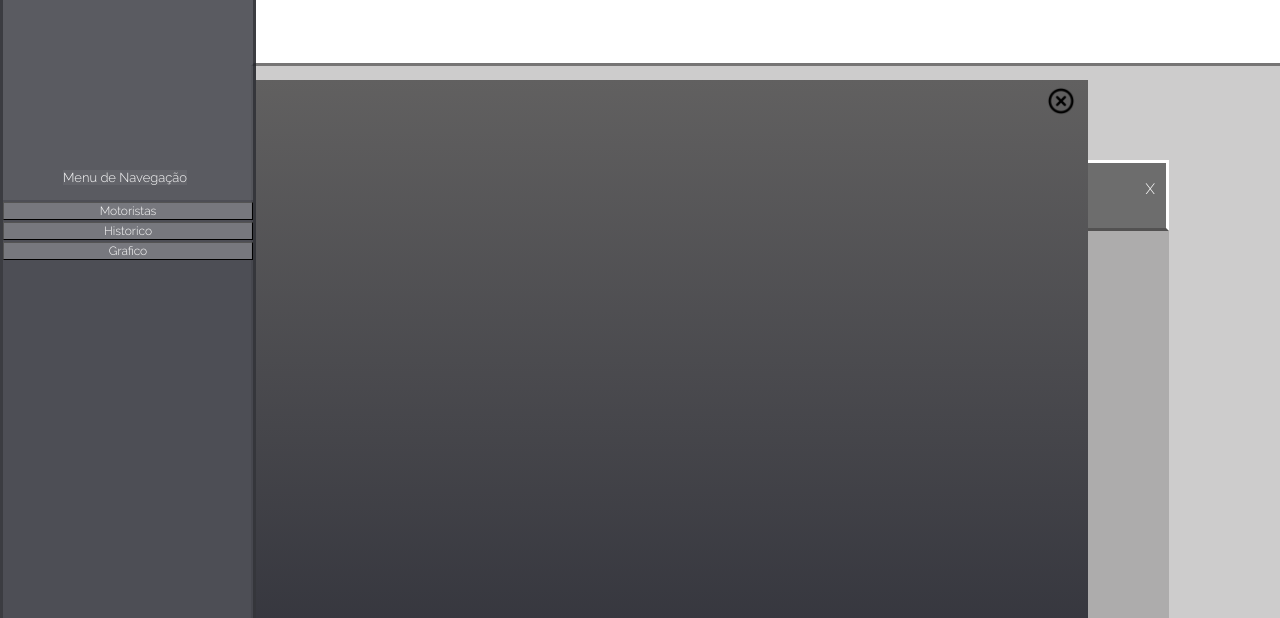
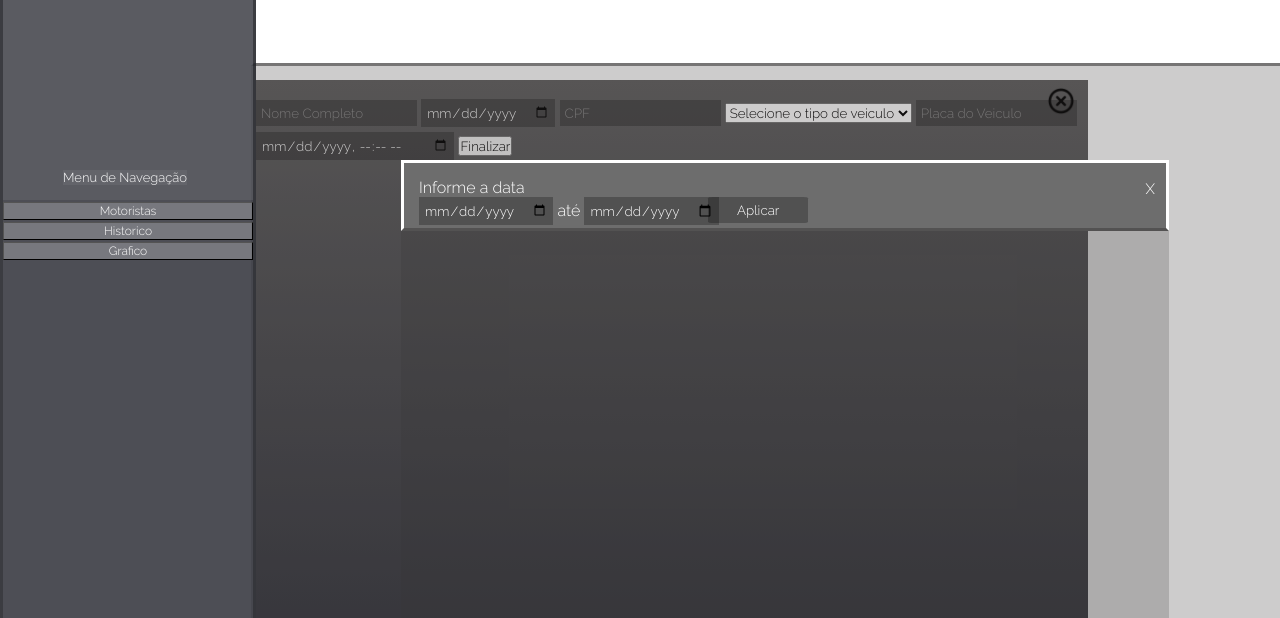
Before and after one commit to BrunoBorgert/Projeto, a plain HTML site: page main.html in a window 1280 px wide. Both pictures are taken after a click on the picture 1169 px from the left and 657 px from the top of the page. Shown: the top 618 px of the page. Drawn offline with Linux system fonts and the light colour scheme.

Commit message:
Update main.html
realizado a criação da parte de cadastro do motorista

```diff
--- a/main.html
+++ b/main.html
@@ -10,6 +10,37 @@
 </head>
 <body class="main">
     <div class="mainhome">
+        <div>
+            <dialog id="addMotorista">
+                <div class="imagemdomotorista">  </div>
+                <header id="headeraddmotorista"></header>
+                <br>
+
+                <div class="cadastromotorista">
+                    <input type="text" id="input1" placeholder="Nome Completo">
+                    <input type="date" id="input2" >
+                    <input type="text" id="input3"placeholder="CPF">
+                    <select name="select" id="selectcaminhao">
+                        <option value="valor0" selected>Selecione o tipo de veiculo</option>
+                        <option value="valor1">Caminhão Toco</option>
+                        <option value="valor2">Carreta</option>
+                        <option value="valor3">Carreta Bitrem</option>
+                        <option value="valor4">Carreta Bitrem - Container</option>
+                        <option value="valor5">Caminhão Truck</option>
+                        <option value="valor6">Van</option>
+                        <option value="valor7">Kombi</option>
+                        <option value="valor8">Carro</option>
+                        <option value="valor9">Moto</option>
+                        <option value="valor9">Outros</option>
+                    </select>
+                    <input type="text" id="input4" placeholder="Placa do Veiculo">
+                    <input type="datetime-local" id="input5">
+                    <button id="finalizarcadastro">Finalizar</button>
+                </div>
+                <div class="fotomotorista" oncli></div>
+                <img id="x" src="img/x.png" onclick="fechar()">
+            </dialog>
+        </div>
         <div class="menumotorista">
             <div id="visuamoto">
                 <header id="datemoto">
@@ -24,11 +55,6 @@
         </div>
         <div class="menuadd">
             <img src="img/logo-cad.png" alt="" onclick="abrir()" class="logocad" width="35px" height="35px">
-        </div>
-        <div>
-            <dialog id="addMotorista">
-                <img id="x" src="img/x.png" onclick="fechar()">
-            </dialog>
         </div>
         <div class="sidebar">
             <div class="iconusuario" id="iconusuario">
```
